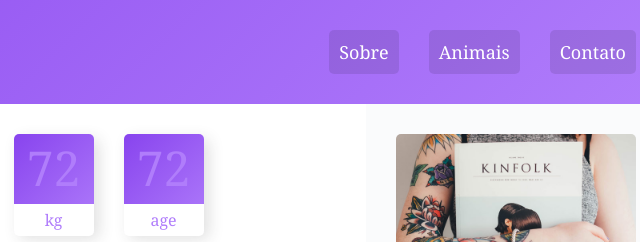
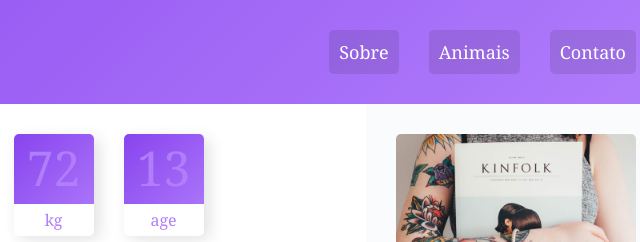
Before and after one commit to Lamonier-Barbosa/Widbeast, a plain HTML site: page index.html in a window 1280 px wide. Shown: the top 242 px of the page, 614-1254 px from the left. Drawn offline with Linux system fonts and the light colour scheme.

Commit message:
Atualizando número age

```diff
--- a/index.html
+++ b/index.html
@@ -49,7 +49,7 @@
                     <span class="rotulo">kg</span>
                 </div>
                 <div>
-                    <span class="numero">72</span>
+                    <span class="numero">13</span>
                     <span class="rotulo">age</span>
                 </div>
             </div>
```
